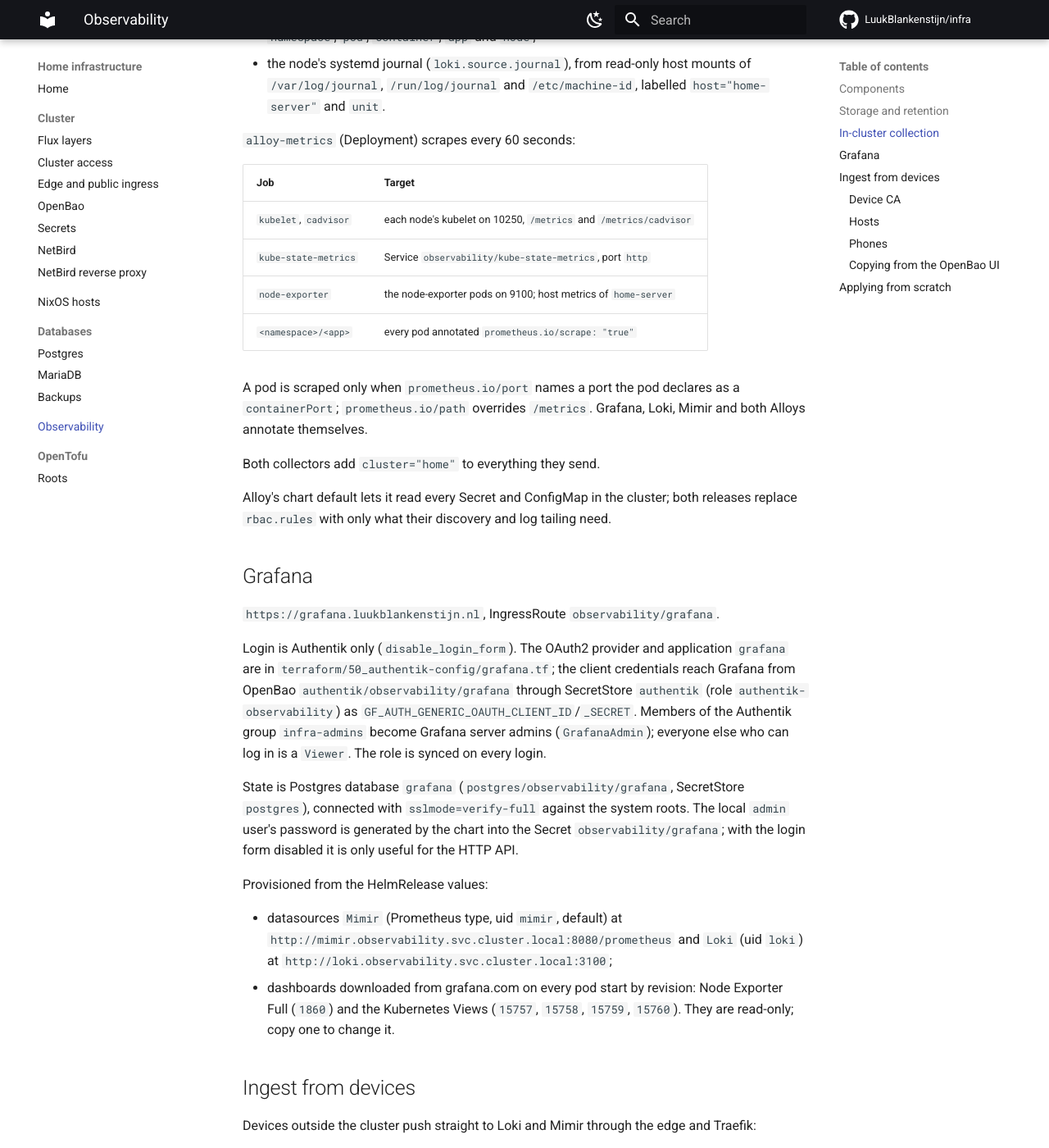
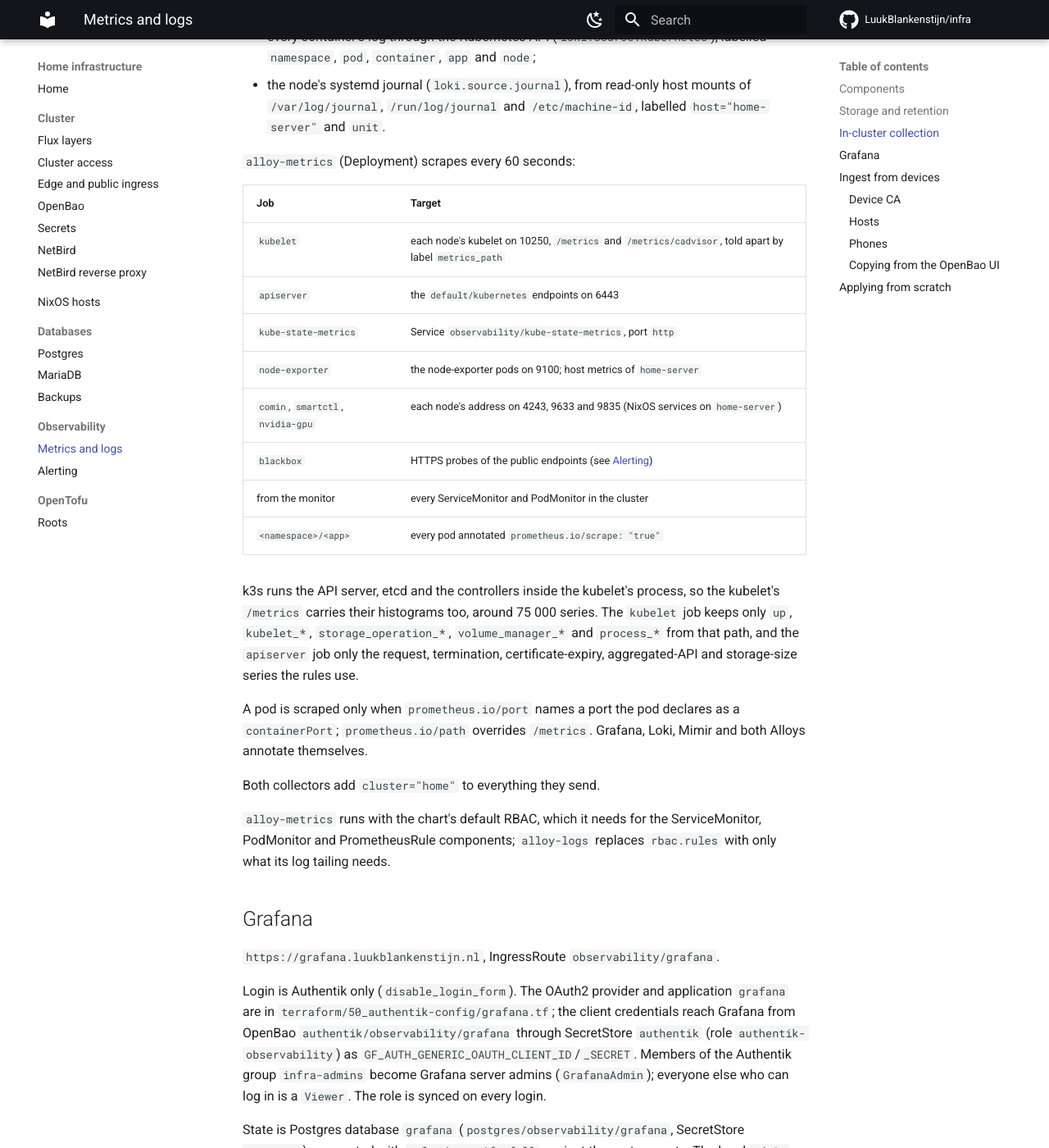
Before and after one commit to LuukBlankenstijn/infra, an MkDocs documentation site: the page built from docs/observability/index.md, in a window 1280 px wide and 1400 px high, scrolled down 2197 px. Shown: the whole window at 82% size. Built offline with MkDocs 1.6.1 and Material for MkDocs 9.7.7, drawn with Linux system fonts in a browser that asks for light colours; comment, search, counter and statistics services are not loaded; some of the changed text lies outside the part shown.

Commit message:
docs: alerting page; observability page reflects rules, Alertmanager and new scrape jobs

```diff
--- a/docs/observability/index.md
+++ b/docs/observability/index.md
@@ -36,10 +36,11 @@ flowchart LR
 | kube-state-metrics | chart `kube-state-metrics` from `prometheus-community` | `8.2.0` | - |
 | node-exporter | chart `prometheus-node-exporter` from `prometheus-community`, host network and PID | `4.56.1` | - |
 
-Everything runs one replica. Mimir runs monolithic (`-target=all`) and is
-configured entirely by container arguments, so a changed flag rolls the pod.
-Its ruler reads rules from an empty directory; there is no Alertmanager and no
-alerting.
+Everything runs one replica. Mimir runs monolithic with its Alertmanager
+(`-target=all,alertmanager`) and is configured entirely by container arguments,
+so a changed flag rolls the pod. It accepts up to 500 000 active series
+(`-ingester.max-global-series-per-user`). Rules, the Alertmanager and
+notifications are on [Alerting](alerting.md).
 
 Both stores are single-tenant: Loki runs with `auth_enabled: false` and Mimir
 with `-auth.multitenancy-enabled=false` (every series lands in tenant
@@ -50,7 +51,7 @@ with `-auth.multitenancy-enabled=false` (every series lands in tenant
 | Store | Bucket | Prefix | Retention |
 | --- | --- | --- | --- |
 | Loki | `luuk-loki` | chunks, index and ruler share the bucket | 30 days, `limits_config.retention_period: 720h` applied by the compactor |
-| Mimir | `luuk-mimir` | `blocks` | 30 days, `-compactor.blocks-retention-period=30d` |
+| Mimir | `luuk-mimir` | `blocks`; rules under `ruler` | 30 days, `-compactor.blocks-retention-period=30d` |
 
 The buckets live on Hetzner Object Storage (`fsn1.your-objectstorage.com`,
 region `fsn1`, path-style) and are created by `terraform/40_s3-buckets`.
@@ -79,10 +80,21 @@ collectors.
 
 | Job | Target |
 | --- | --- |
-| `kubelet`, `cadvisor` | each node's kubelet on 10250, `/metrics` and `/metrics/cadvisor` |
+| `kubelet` | each node's kubelet on 10250, `/metrics` and `/metrics/cadvisor`, told apart by label `metrics_path` |
+| `apiserver` | the `default/kubernetes` endpoints on 6443 |
 | `kube-state-metrics` | Service `observability/kube-state-metrics`, port `http` |
 | `node-exporter` | the node-exporter pods on 9100; host metrics of `home-server` |
+| `comin`, `smartctl`, `nvidia-gpu` | each node's address on 4243, 9633 and 9835 (NixOS services on `home-server`) |
+| `blackbox` | HTTPS probes of the public endpoints (see [Alerting](alerting.md#what-is-collected-for-the-rules)) |
+| from the monitor | every ServiceMonitor and PodMonitor in the cluster |
 | `<namespace>/<app>` | every pod annotated `prometheus.io/scrape: "true"` |
+
+k3s runs the API server, etcd and the controllers inside the kubelet's process,
+so the kubelet's `/metrics` carries their histograms too, around 75 000 series.
+The `kubelet` job keeps only `up`, `kubelet_*`, `storage_operation_*`,
+`volume_manager_*` and `process_*` from that path, and the `apiserver` job only
+the request, termination, certificate-expiry, aggregated-API and storage-size
+series the rules use.
 
 A pod is scraped only when `prometheus.io/port` names a port the pod declares as
 a `containerPort`; `prometheus.io/path` overrides `/metrics`. Grafana, Loki,
@@ -90,9 +102,9 @@ Mimir and both Alloys annotate themselves.
 
 Both collectors add `cluster="home"` to everything they send.
 
-Alloy's chart default lets it read every Secret and ConfigMap in the cluster;
-both releases replace `rbac.rules` with only what their discovery and log
-tailing need.
+`alloy-metrics` runs with the chart's default RBAC, which it needs for the
+ServiceMonitor, PodMonitor and PrometheusRule components; `alloy-logs` replaces
+`rbac.rules` with only what its log tailing needs.
 
 ## Grafana
 
@@ -229,7 +243,9 @@ Import `phone.p12` on the phone, then delete `phone.key`, `phone.crt`,
 
 Renewal is yearly: the certificate resource has `auto_renew` with 30 days
 `min_seconds_remaining`, so an apply within the last 30 days issues a new one
-and updates `devices/phones/<name>`; bundle and import it again.
+and updates `devices/phones/<name>`; bundle and import it again. The alert
+`PhoneCertificateExpiringSoon` fires when that window opens (see
+[Alerting](alerting.md#phone-setup)).
 
 Revocation: remove the phone from `local.phones` and apply. Its mount and
 intermediate are deleted, `ca.crt` is rewritten without it, and Traefik rejects
--- a/mkdocs.yml
+++ b/mkdocs.yml
@@ -74,6 +74,8 @@ nav:
       - Postgres: databases/postgres.md
       - MariaDB: databases/mariadb.md
       - Backups: databases/backups.md
-  - Observability: observability/index.md
+  - Observability:
+      - Metrics and logs: observability/index.md
+      - Alerting: observability/alerting.md
   - OpenTofu:
       - Roots: terraform/roots.md
```
Also changed, not shown: other parts of docs/observability/index.md (+4 -2 lines), docs/index.md (+2 -0 lines), docs/observability/alerting.md (added, +175 -0 lines).
